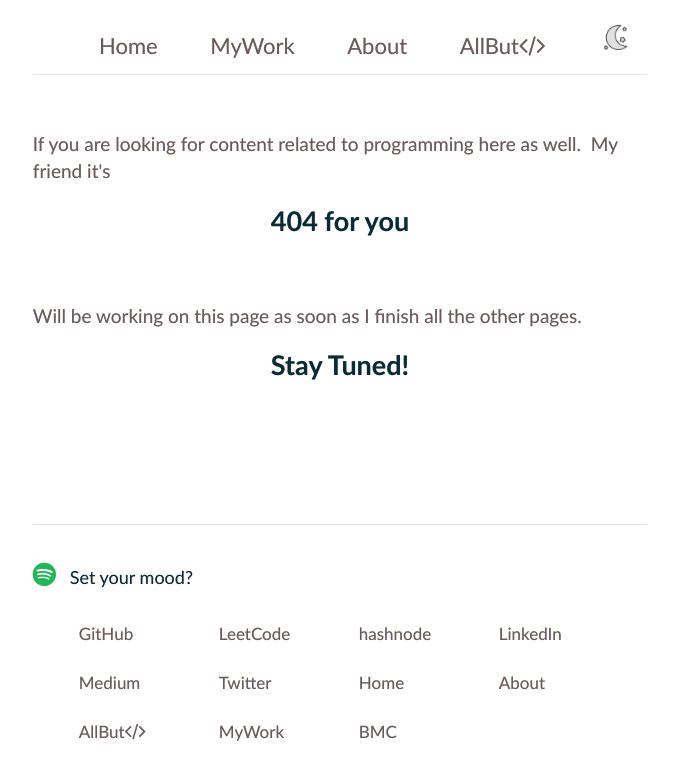
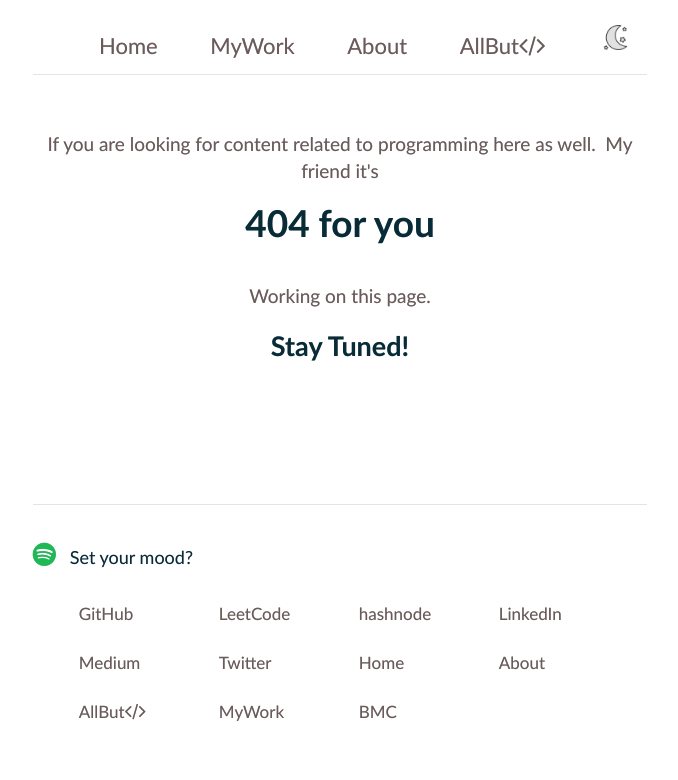
Before and after one commit to JAYKALIA007/my_blog, a React (Create React App) app: page /allBut in a window 1280 px wide. Shown: the top 780 px of the page, without its empty margins (300-978 px from the left). Built offline with nearby package versions, Linux system fonts and the light colour scheme.

Commit message:
minor chnages

```diff
--- a/src/AllBut.js
+++ b/src/AllBut.js
@@ -2,21 +2,16 @@ import React, { Component } from "react";
 class AllBut extends Component {
   render() {
     return (
-      <div>
+      <div style={{ textAlign: "center" }}>
         <br />
         <p>
           If you are looking for content related to programming here as well.
           &nbsp;My friend it's
         </p>
-        <h2 style={{ textAlign: "center" }}> 404 for you</h2>
+        <header> 404 for you</header>
         <br />
-        <p>
-          Will be working on this page as soon as I finish all the other pages.
-        </p>
-        <h2 style={{ textAlign: "center", paddingBottom: "20%" }}>
-          {" "}
-          Stay Tuned!
-        </h2>
+        <p>Working on this page.</p>
+        <h2 style={{ paddingBottom: "20%" }}> Stay Tuned!</h2>
 
         <hr />
       </div>
```
